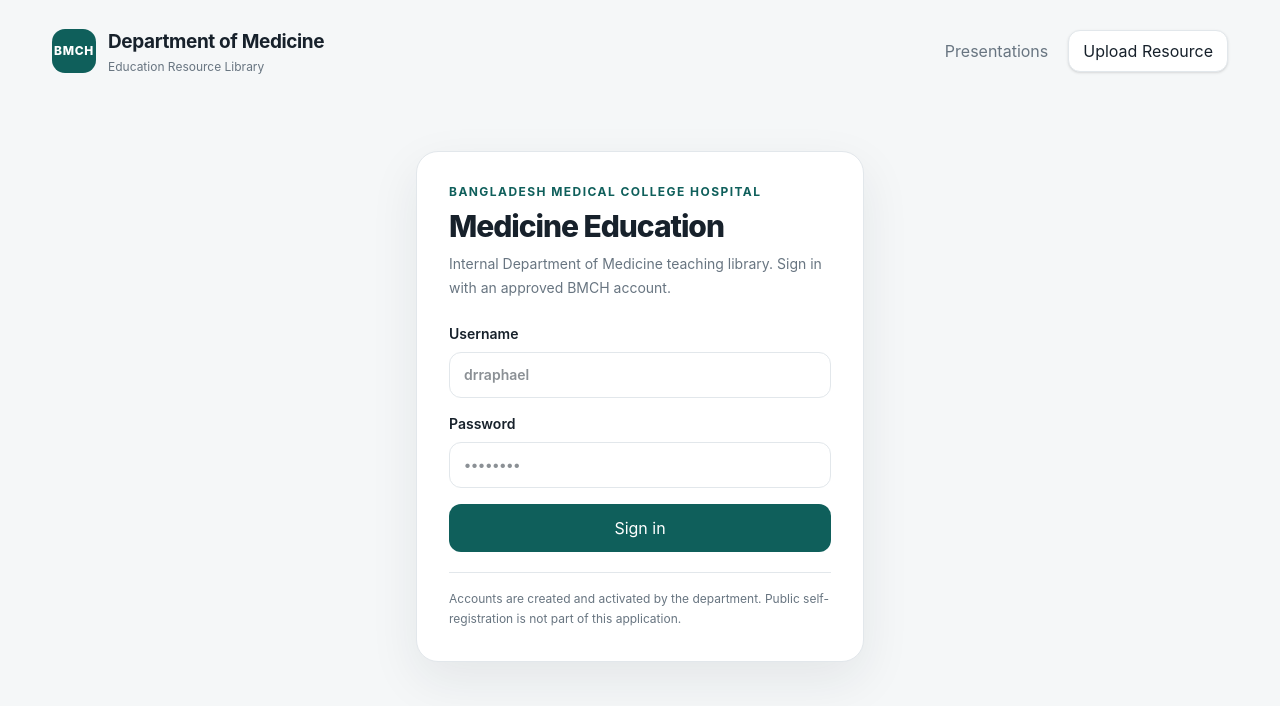
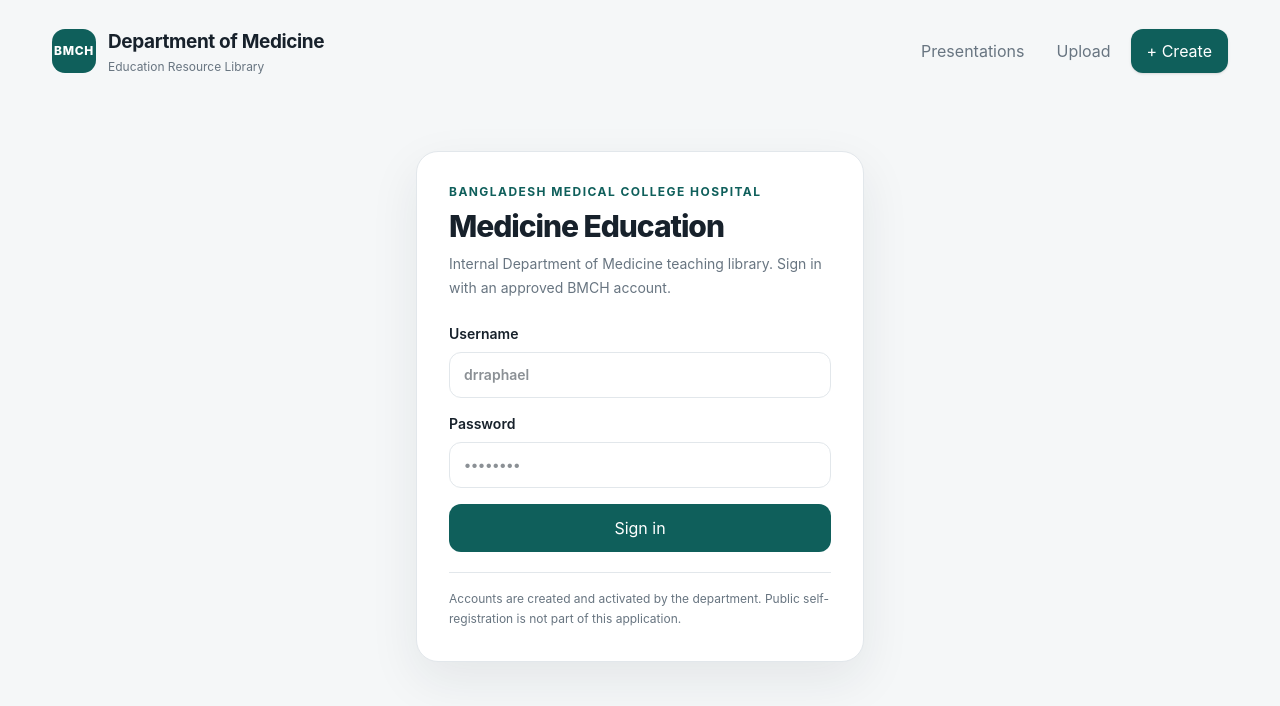
Before and after one commit to DrDewan/BMCHmedicineteacher, a Next.js app: page /login in a window 1280 px wide. Shown: the top 706 px of the page. Built offline with nearby package versions, Linux system fonts and the light colour scheme.

Commit message:
feat: add create entry point to header

```diff
--- a/components/site-header.tsx
+++ b/components/site-header.tsx
@@ -18,17 +18,14 @@ export function SiteHeader() {
       </Link>
 
       <nav className="hidden items-center gap-2 md:flex" aria-label="Primary navigation">
-        <Link
-          href="/presentations"
-          className="rounded-xl px-3 py-2 text-sm font-medium text-[var(--muted)] transition hover:bg-white hover:text-[var(--foreground)]"
-        >
+        <Link href="/presentations" className="rounded-xl px-3 py-2 text-sm font-medium text-[var(--muted)] transition hover:bg-white hover:text-[var(--foreground)]">
           Presentations
         </Link>
-        <Link
-          href="/upload"
-          className="rounded-xl border border-[var(--line)] bg-white px-3.5 py-2 text-sm font-semibold text-[var(--foreground)] shadow-sm transition hover:border-[#c8d3d7]"
-        >
-          Upload Resource
+        <Link href="/upload" className="rounded-xl px-3 py-2 text-sm font-medium text-[var(--muted)] transition hover:bg-white hover:text-[var(--foreground)]">
+          Upload
+        </Link>
+        <Link href="/create" className="rounded-xl bg-[var(--accent)] px-4 py-2.5 text-sm font-semibold text-white shadow-sm transition hover:brightness-95">
+          + Create
         </Link>
       </nav>
     </header>
```
